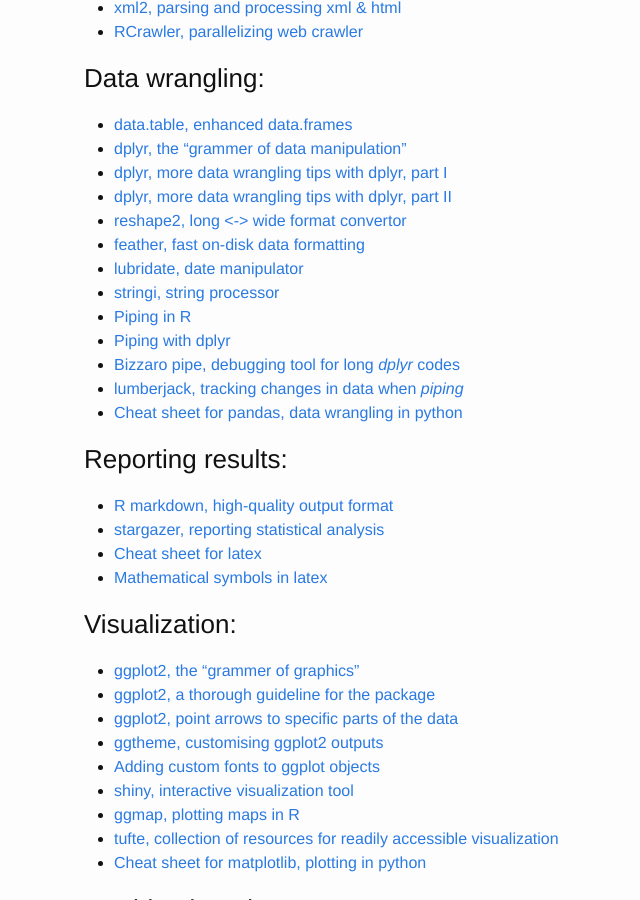
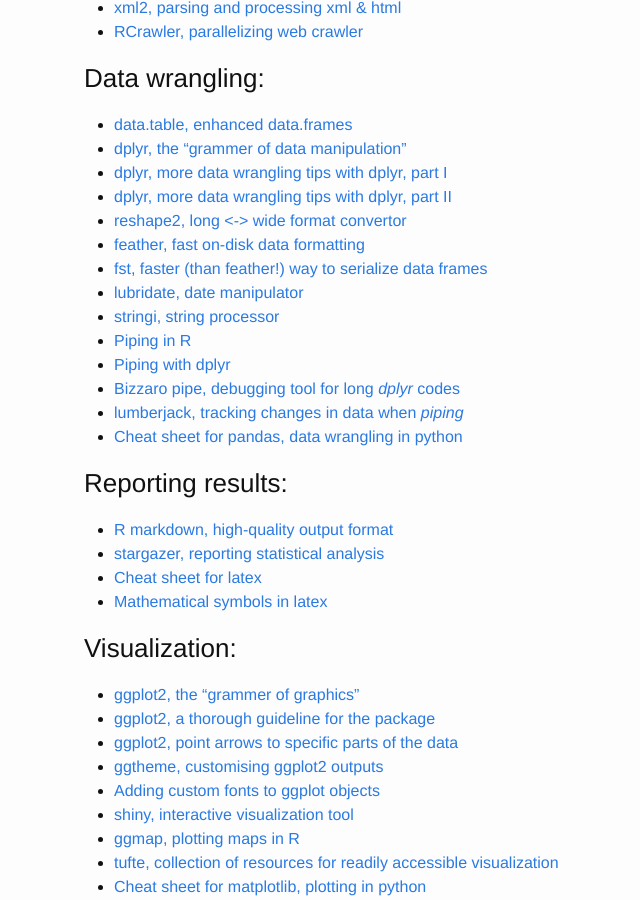
Before and after one commit to j1yoo/j1yoo.github.io, a Jekyll site: the page built from _posts/2019-02-20-useful_r_packages.md, in a window 1280 px wide and 900 px high, scrolled down 348 px. Shown: the whole window, without its empty margins (186-826 px from the left). Built offline with Jekyll 4.4.1, drawn with Linux system fonts in a browser that asks for light colours.

Commit message:
Update 2019-02-20-useful_r_packages.md

```diff
--- a/_posts/2019-02-20-useful_r_packages.md
+++ b/_posts/2019-02-20-useful_r_packages.md
@@ -18,6 +18,7 @@
 * [dplyr, more data wrangling tips with dplyr, part II](https://www.r-bloggers.com/data-wrangling-with-dplyr-part-2/)
 * [reshape2, long <-> wide format convertor](http://seananderson.ca/2013/10/19/reshape.html)
 * [feather, fast on-disk data formatting](https://blog.rstudio.org/2016/03/29/feather/)
+* [fst, faster (than feather!) way to serialize data frames](https://www.fstpackage.org/)
 * [lubridate, date manipulator](https://cran.r-project.org/web/packages/lubridate/lubridate.pdf)
 * [stringi, string processor](https://www.rdocumentation.org/packages/stringi/versions/1.1.5)
 * [Piping in R](https://www.r-statistics.com/2014/08/simpler-r-coding-with-pipes-the-present-and-future-of-the-magrittr-package/)
```
